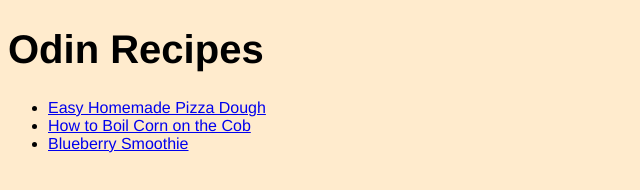
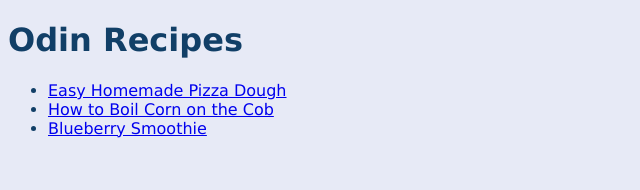
Before and after one commit to dariussindrilaru/odin-recipes, a plain HTML site: page index.html in a window 1280 px wide. Shown: the whole page, without its empty margins (0-640 px from the left). Drawn offline with Linux system fonts and the light colour scheme.

Commit message:
Changed style.css

```diff
--- a/style.css
+++ b/style.css
@@ -1,8 +1,6 @@
 body {
-  background-color: blanchedalmond;
-  font-family: Helvetica;
+  background-color: #e7eaf6;
+  font-family: Verdana, Helvetica, Arial, sans-serif;
+  font-weight: 300;
+  color: #113f67;
 }
-
-h1 {
-  font-size: 40px;
-}
```
